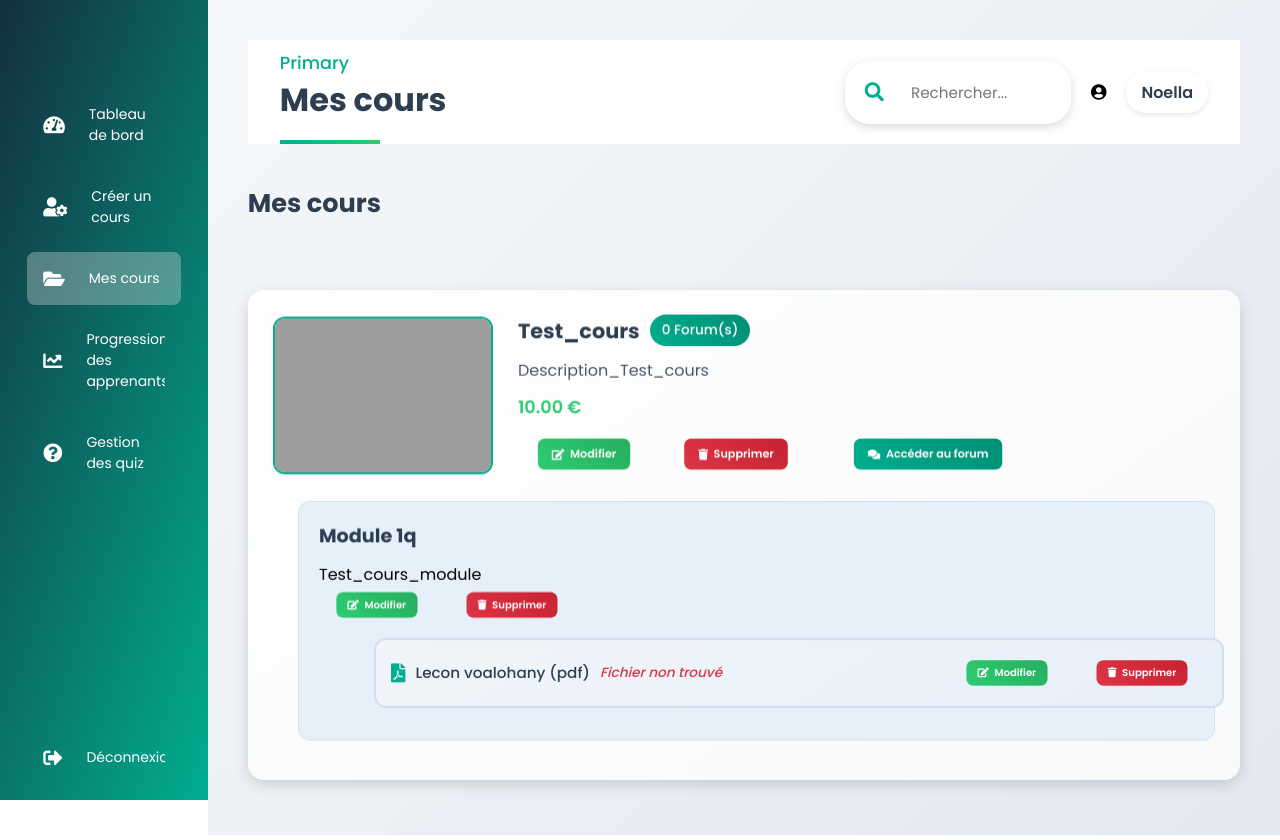
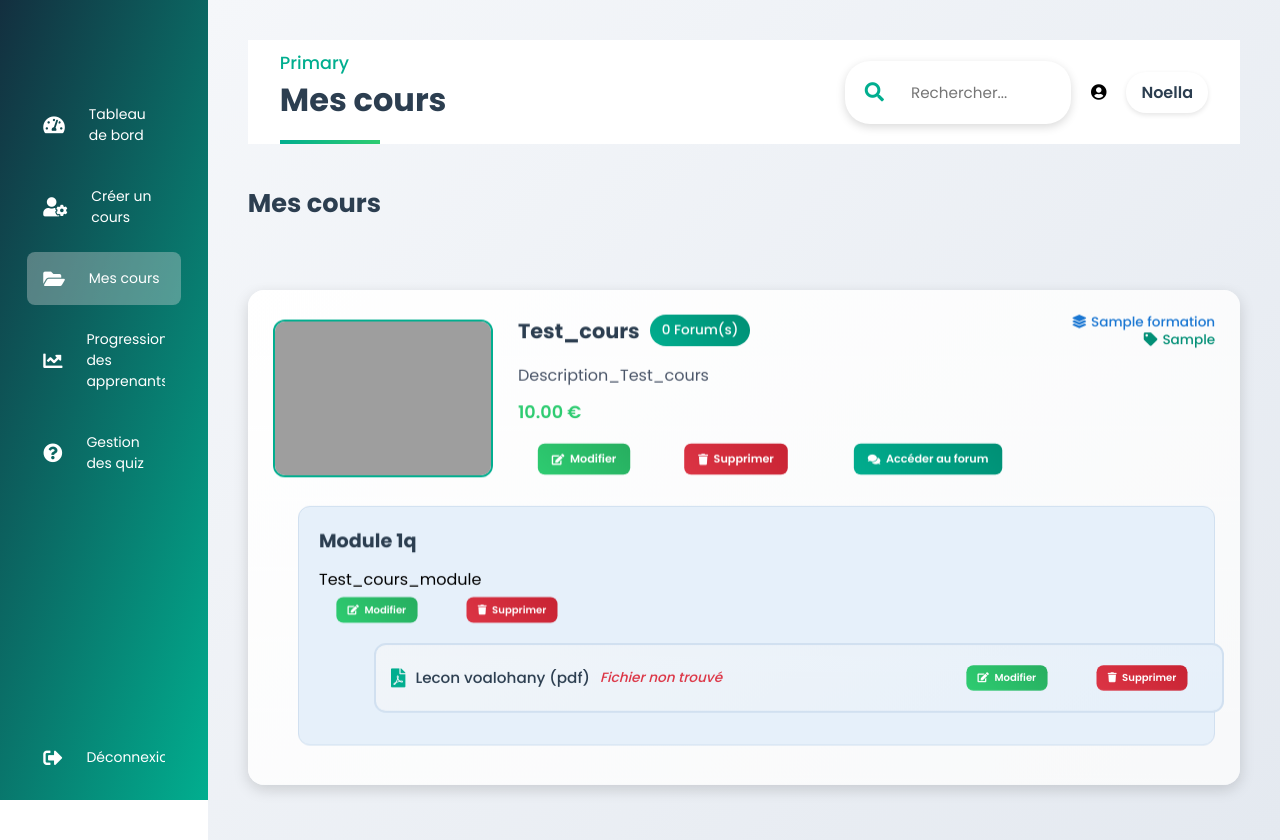
Before and after one commit to Noella-dev/Yitro_copie, a PHP site: page /YitroLearning/Espace/formateur/liste_cours.php in a window 1280 px wide. Run offline with PHP 8.4, Linux system fonts and the light colour scheme; a user stored in the database is signed in; data comes from the database, SQL or seed files in the repository; tables that the repository leaves empty hold one stand-in row (values such as "Sample post"); some libraries are stand-ins or nearby versions; grey boxes are pictures that could not be loaded.

Commit message:
CRUD cours realiser par le formateur

```diff
--- a/Espace/formateur/liste_cours.php
+++ b/Espace/formateur/liste_cours.php
@@ -23,8 +23,27 @@ try {
     error_log("Erreur de requête : " . $e->getMessage());
 }
 
-// Récupérer les cours du formateur
-$stmt = $pdo->prepare("SELECT id, titre, description, prix, photo FROM cours WHERE formateur_id = ?");
+// Récupérer les cours du formateur avec les noms de Thème et Sous-Thème
+$sql_cours = "
+    SELECT
+        c.id,
+        c.titre,
+        c.description,
+        c.prix,
+        c.photo,
+        f.nom_formation AS nom_theme,
+        cf.sous_formation AS nom_sous_theme
+    FROM
+        cours c
+    JOIN
+        formations f ON c.formation_id = f.id_formation
+    JOIN
+        contenu_formations cf ON c.contenu_formation_id = cf.id_contenu
+    WHERE
+        c.formateur_id = ?
+";
+
+$stmt = $pdo->prepare($sql_cours);
 $stmt->execute([$formateur_id]);
 $cours = $stmt->fetchAll(PDO::FETCH_ASSOC);
 
@@ -64,6 +83,39 @@ foreach ($cours as $c) {
     <link href="https://fonts.googleapis.com/css2?family=Poppins:wght@300;400;500;600;700&display=swap" rel="stylesheet">
     <script src="https://cdnjs.cloudflare.com/ajax/libs/gsap/3.12.2/gsap.min.js"></script>
 </head>
+<style>
+    .course-title-row {
+        display: flex;
+        justify-content: space-between;
+        align-items: flex-start;
+        width: 100%;
+        margin-bottom: 5px;
+    }
+
+    .theme-subtheme-info {
+        display: flex;
+        flex-direction: column;
+        align-items: flex-end;
+        font-size: 0.85em;
+        text-align: right;
+        line-height: 1.2;
+    }
+
+    .theme-text {
+        color: #1976d2;
+        font-weight: 500;
+    }
+
+    .subtheme-text {
+        color: #028f76;
+        font-weight: 500;
+        margin-top: 2px;
+    }
+
+    .theme-text i, .subtheme-text i {
+        margin-right: 5px;
+    }
+</style>
 <body>
     <div class="sidebar">
         <div class="logo"></div>
@@ -116,7 +168,15 @@ foreach ($cours as $c) {
                         <div class="course-header">
                             <img src="<?php echo htmlspecialchars($c['photo'] && file_exists(__DIR__ . '/../../Uploads/cours/' . $c['photo']) ? '../../Uploads/cours/' . $c['photo'] : '../../asset/images/default_course.jpg'); ?>" alt="Photo du cours" class="course-image">
                             <div class="course-info">
-                                <h4><?php echo htmlspecialchars($c['titre']); ?> <span class="forum-badge"><?php echo count($forums[$c['id']]); ?> Forum(s)</span></h4>
+                                <div class="course-title-row">
+                                    <h4><?php echo htmlspecialchars($c['titre']); ?> <span class="forum-badge"><?php echo count($forums[$c['id']]); ?> Forum(s)</span></h4>
+
+                                    <div class="theme-subtheme-info">
+                                        <span class="theme-text"><i class="fas fa-layer-group"></i><?php echo htmlspecialchars($c['nom_theme']); ?></span>
+                                        <span class="subtheme-text"><i class="fas fa-tag"></i><?php echo htmlspecialchars($c['nom_sous_theme']); ?></span>
+                                    </div>
+                                </div>
+
                                 <p><?php echo htmlspecialchars(substr($c['description'], 0, 100)) . (strlen($c['description']) > 100 ? '...' : ''); ?></p>
                                 <p class="price"><?php echo number_format($c['prix'], 2); ?> €</p>
                                 <div class="course-actions">
```
Also changed, not shown: Espace/admin/gestion_formations/test.html (+106 -0 lines), Espace/formateur/edit_cours.php (+61 -2 lines).
